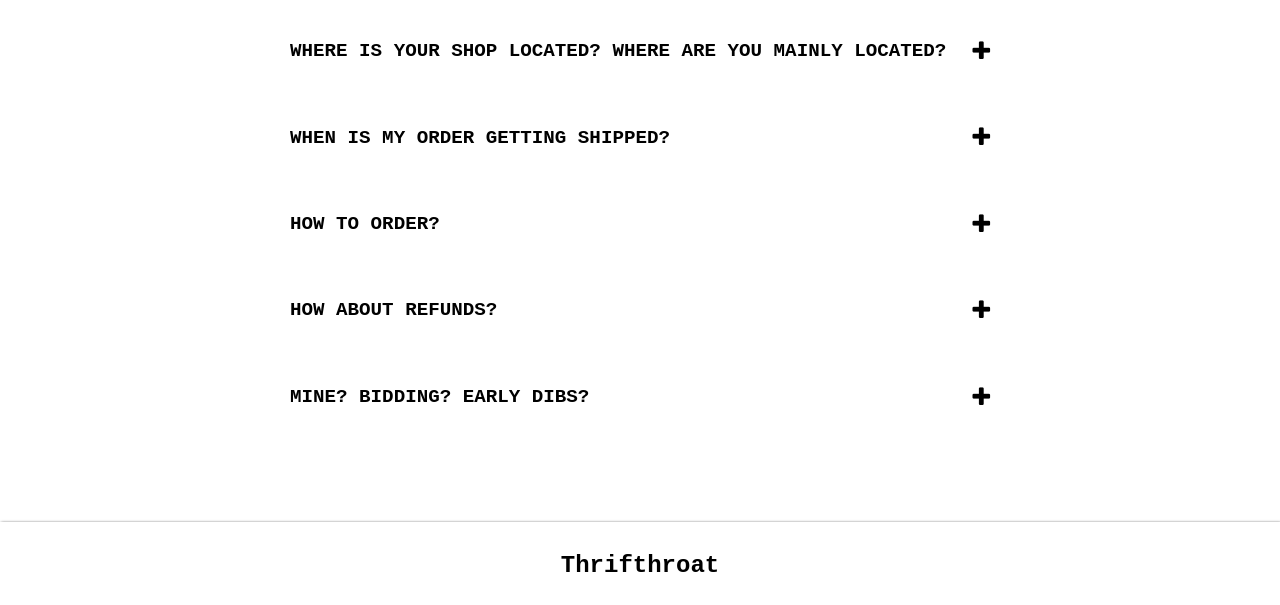
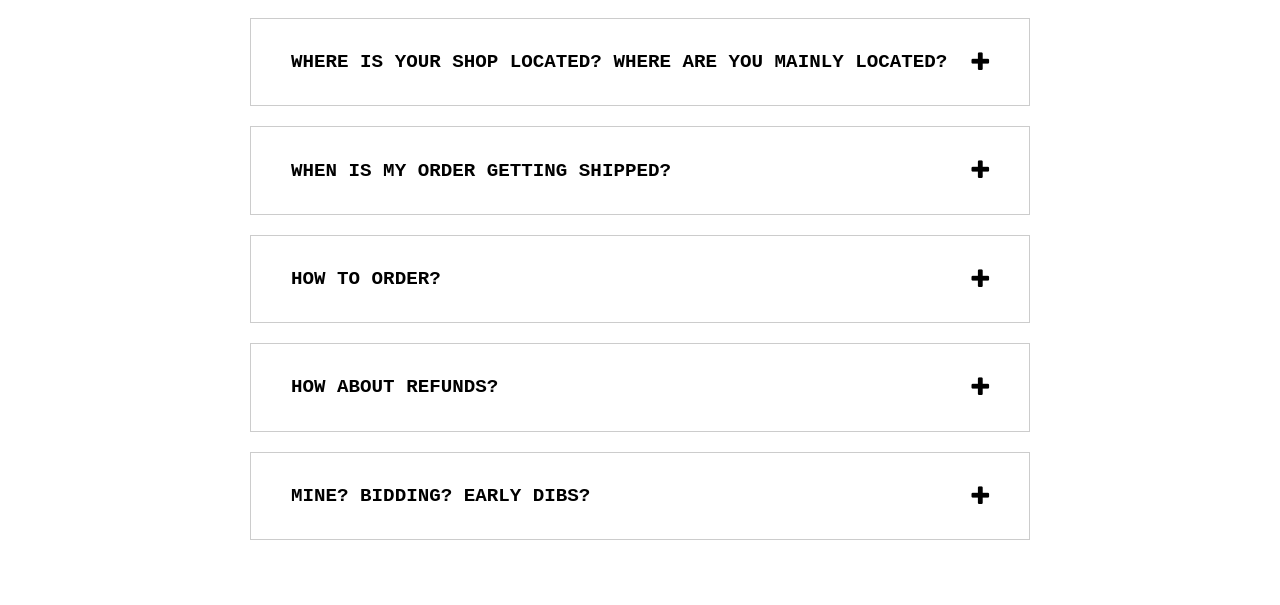
Before and after one commit to Joriman15/NewThrifthroat, a plain HTML site: page Subdoms/FAQ.html in a window 1280 px wide. Shown: the part 242-847 px from the top of the page. Drawn offline with Linux system fonts and the light colour scheme.

Commit message:
update faq

```diff
--- a/Assets/styles/style.css
+++ b/Assets/styles/style.css
@@ -205,6 +205,10 @@ header{
     line-height: 1.4;
 }
 
+.perFAQ {
+    border: 1px solid, rgba(0, 0, 0, 0.2);
+    margin: 10px 0;
+}
 
 
 
--- a/Subdoms/FAQ.html
+++ b/Subdoms/FAQ.html
@@ -97,7 +97,7 @@
 
         <footer>
             <div class="footer-container">
-                <h2 class="bottom-title">Thrifthroat</h2>
+
                 <div class="footer-column">
 
                     <a href="#" class="footer-social"><i class="fa fa-facebook-square" style="font-size:24px"></i></a>
```
